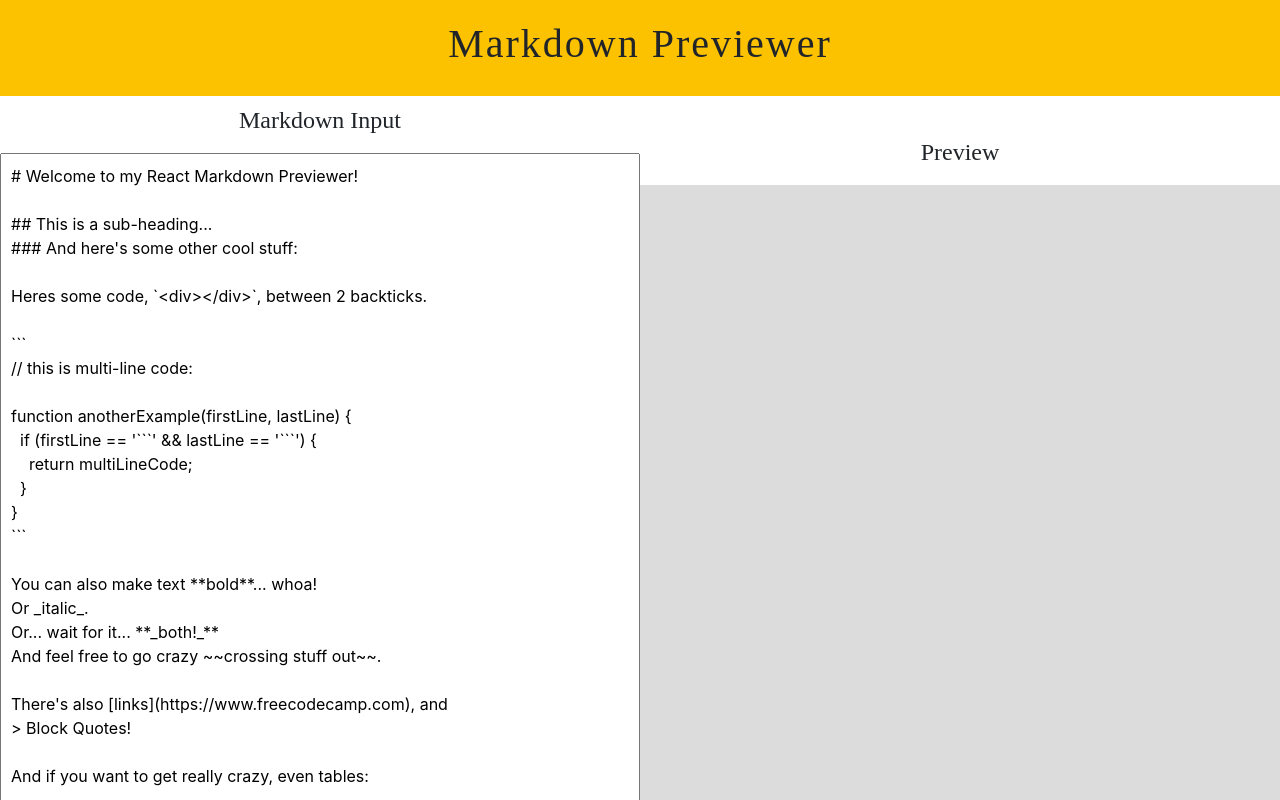
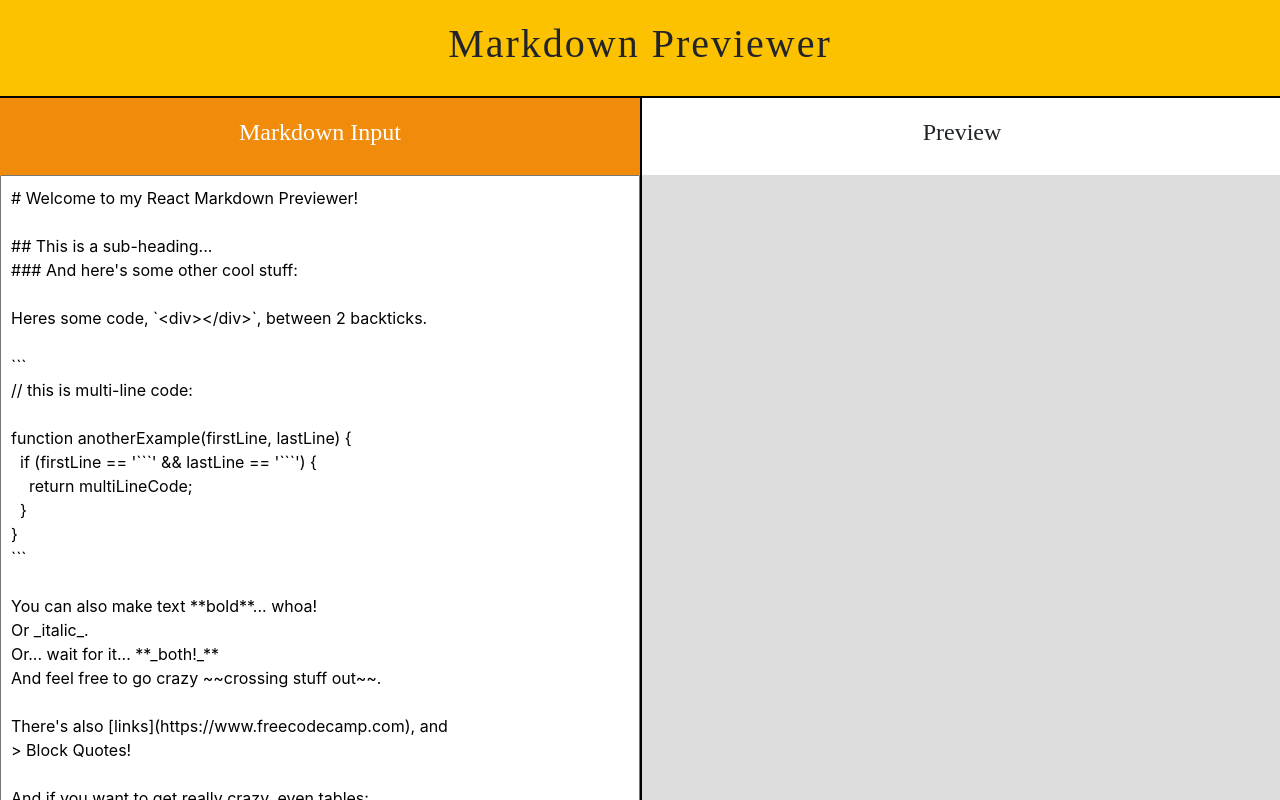
Before and after one commit to Simeron/Markdown-previewer, a React (Create React App) app: page / in a window 1280 px wide. Shown: the top 800 px of the page. Built offline with nearby package versions, Linux system fonts and the light colour scheme.

Commit message:
css clean up

```diff
--- a/src/App.css
+++ b/src/App.css
@@ -1,17 +1,14 @@
-.app-container {
-    margin: auto;
-}
-
 .heading-title {
     text-align: center;
     padding: 20px;
     font-family: 'pacifico';
     letter-spacing: 2px;
-    background-color: #FCC200
+    background-color: #FCC200;
+    border-bottom: solid 2px black;
 }
 
 h4 {
-    padding: 10px;
+    padding: 20px;
     font-family: 'proxima Nova';
 }
 
@@ -20,10 +17,15 @@ h4 {
 }
 
 .display-box {
-    margin: auto;
     width: 100%;
     text-align: center;
 }
+
+.display-box:first-child {
+    background-color:#F08B0C;
+    color: #ffffff;
+    border-right: solid 2px black;
+  }
 
 .input-style {
     width: 640px;
@@ -46,31 +48,16 @@ h4 {
     text-align: left;
   };
 
-  button {
-    margin: 10px;
-    border-radius: 5px;
-    background-color: red;
-  }
-
   .editor-buttons {
       width: 100%;
       margin:auto;
   }
 
-  .clear-editor {
-      background-color: #F0B800;
+  .clear-editor, .replace-placeholder {
+      background-color: #FCC200;
       border-radius: 5px;
       margin: auto;
       padding: 5px;
       font-family: 'proxima Nova';
       margin: 10px;
   }
-
-  .replace-placeholder {
-    background-color: #F0B800;
-    border-radius: 5px;
-    margin: auto;
-    padding: 5px;
-    font-family: 'proxima Nova';
-    margin: 10px;
-  }
```
